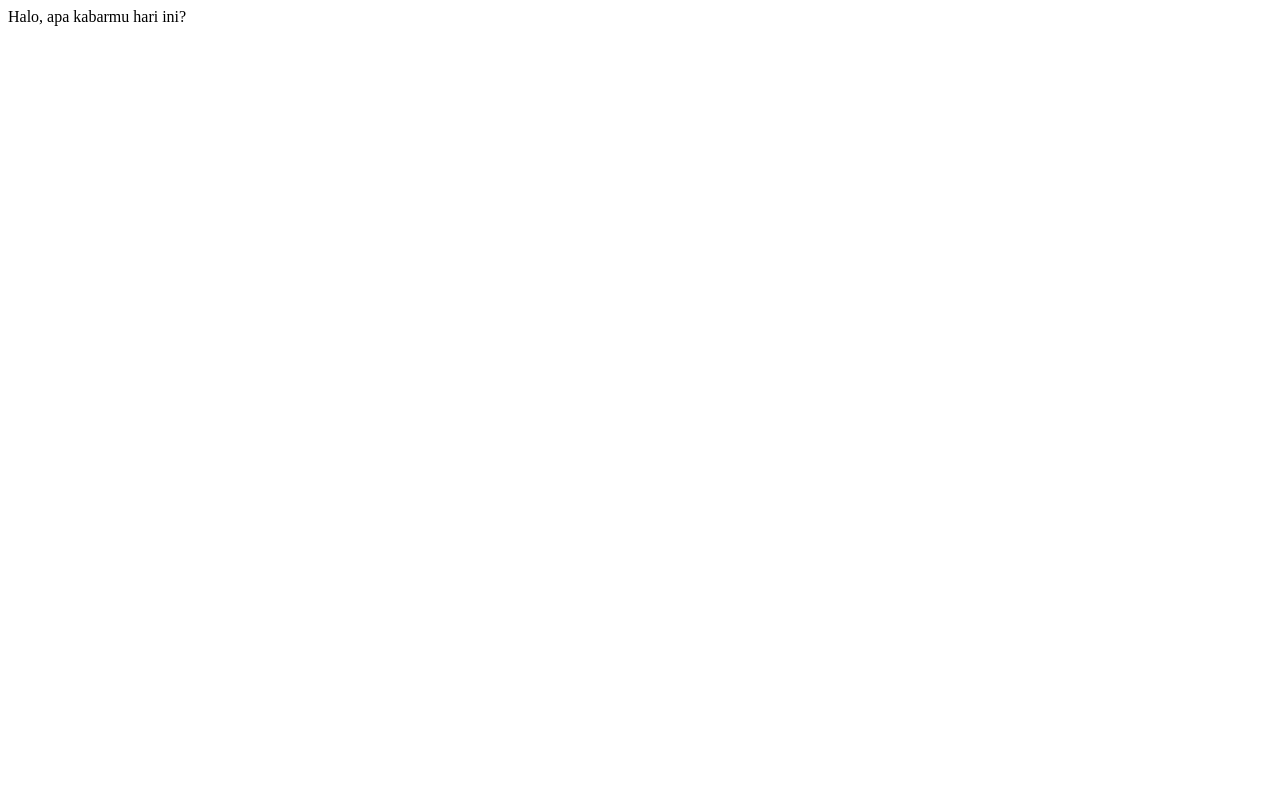
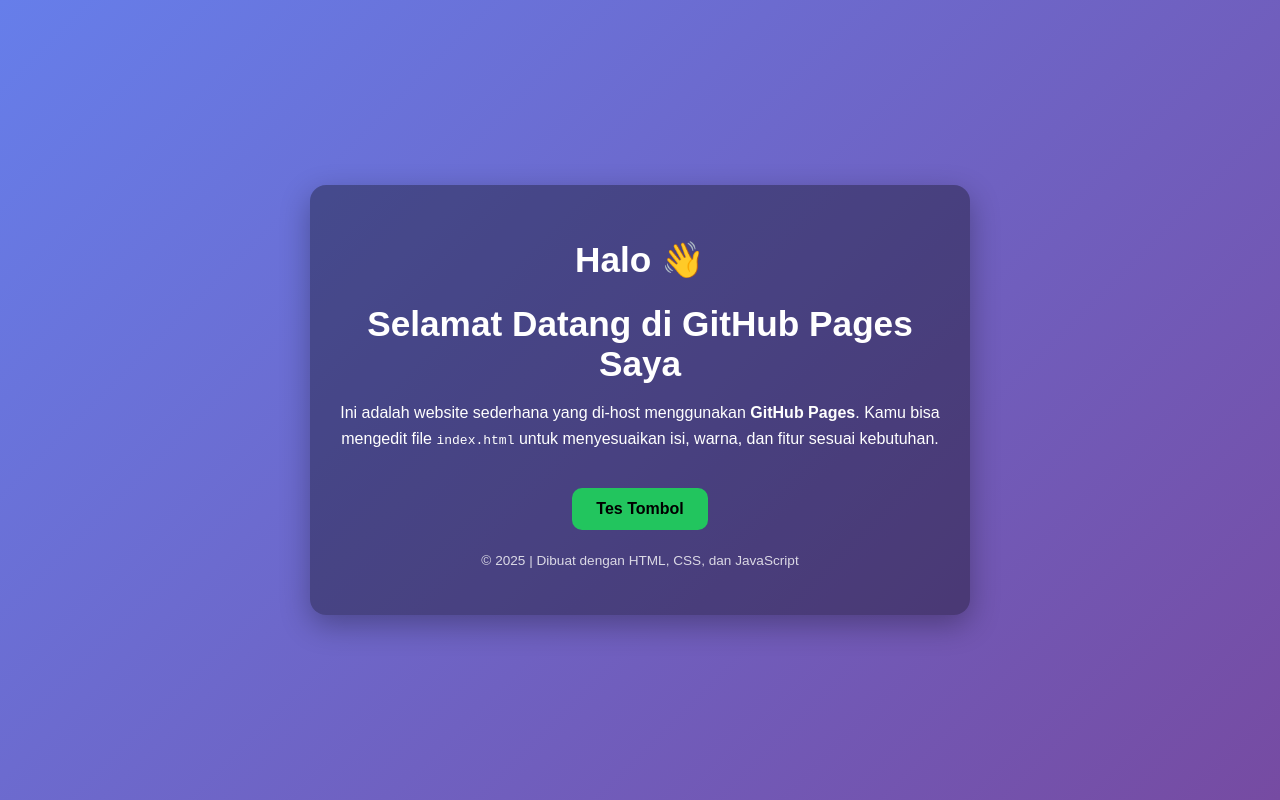
Before and after one commit to rosaliaocha14/rosaliaocha14.github.io, a plain HTML site: page index.html in a window 1280 px wide. Drawn offline with Linux system fonts and the light colour scheme.

Commit message:
Update index.html

```diff
--- a/index.html
+++ b/index.html
@@ -1,6 +1,69 @@
-<html>
-<head></head>
-<body></body>
-Halo, apa kabarmu hari ini?
+<!DOCTYPE html>
+<html lang="id">
+<head>
+  <meta charset="UTF-8" />
+  <meta name="viewport" content="width=device-width, initial-scale=1.0" />
+  <title>Website GitHub Pages</title>
+  <style>
+    body {
+      margin: 0;
+      font-family: Arial, Helvetica, sans-serif;
+      background: linear-gradient(135deg, #667eea, #764ba2);
+      color: #fff;
+      min-height: 100vh;
+      display: flex;
+      justify-content: center;
+      align-items: center;
+    }
+    .card {
+      background: rgba(0, 0, 0, 0.35);
+      padding: 30px;
+      border-radius: 16px;
+      max-width: 600px;
+      text-align: center;
+      box-shadow: 0 10px 30px rgba(0,0,0,0.3);
+    }
+    h1 {
+      margin-bottom: 10px;
+      font-size: 2.2rem;
+    }
+    p {
+      line-height: 1.6;
+    }
+    button {
+      margin-top: 20px;
+      padding: 12px 24px;
+      font-size: 1rem;
+      border: none;
+      border-radius: 10px;
+      cursor: pointer;
+      background: #22c55e;
+      color: #000;
+      font-weight: bold;
+    }
+    button:hover {
+      background: #16a34a;
+    }
+    footer {
+      margin-top: 20px;
+      font-size: 0.85rem;
+      opacity: 0.8;
+    }
+  </style>
+</head>
+<body>
+  <div class="card">
+    <h1>Halo 👋</h1>
+    <h1>Selamat Datang di GitHub Pages Saya</h1>
+    <p>
+      Ini adalah website sederhana yang di-host menggunakan <b>GitHub Pages</b>.
+      Kamu bisa mengedit file <code>index.html</code> untuk menyesuaikan isi,
+      warna, dan fitur sesuai kebutuhan.
+    </p>
+    <button onclick="alert('GitHub Pages berhasil berjalan 🚀')">Tes Tombol</button>
+    <footer>
+      <p>© 2025 | Dibuat dengan HTML, CSS, dan JavaScript</p>
+    </footer>
+  </div>
 </body>
 </html>
```
